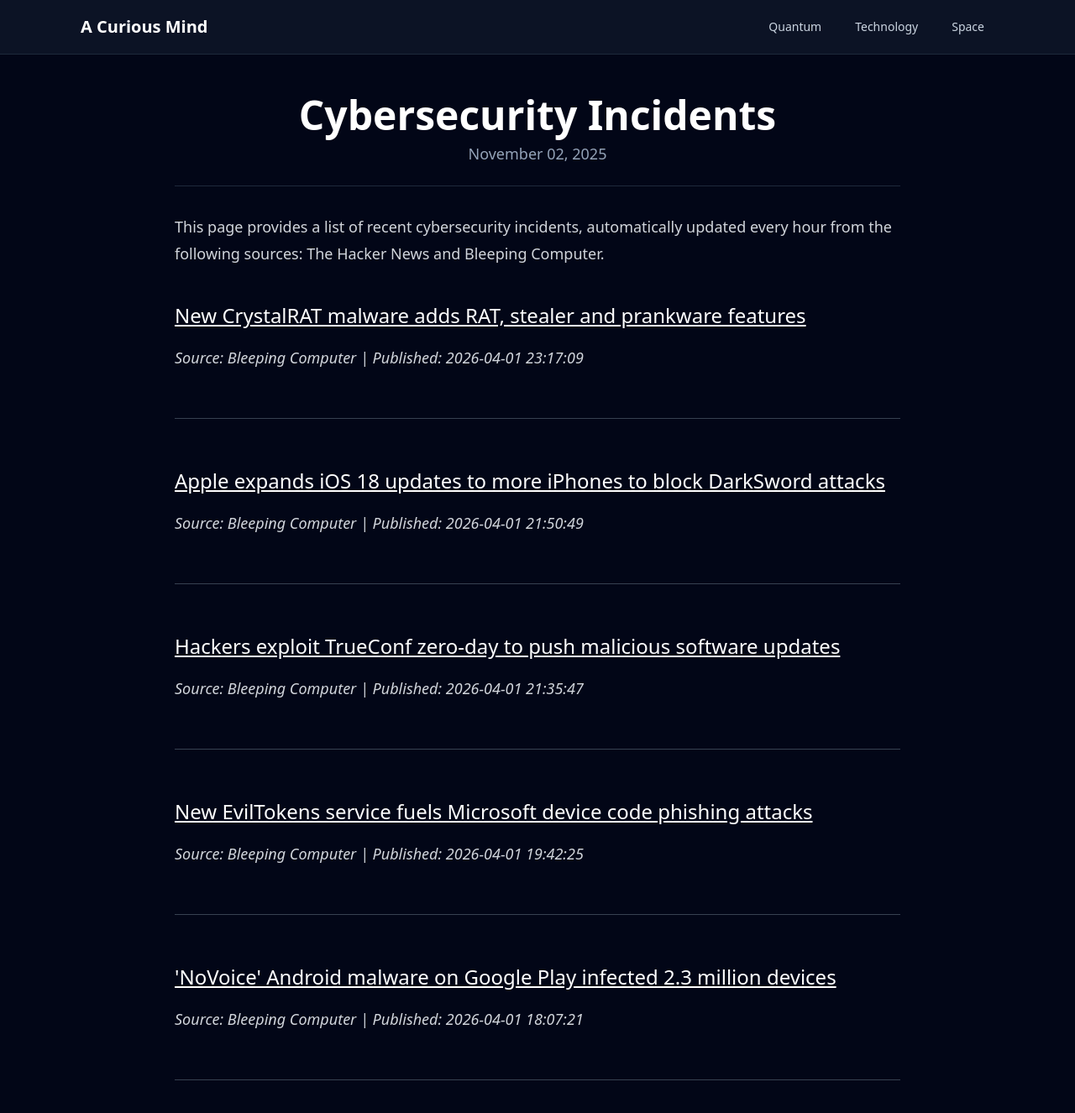
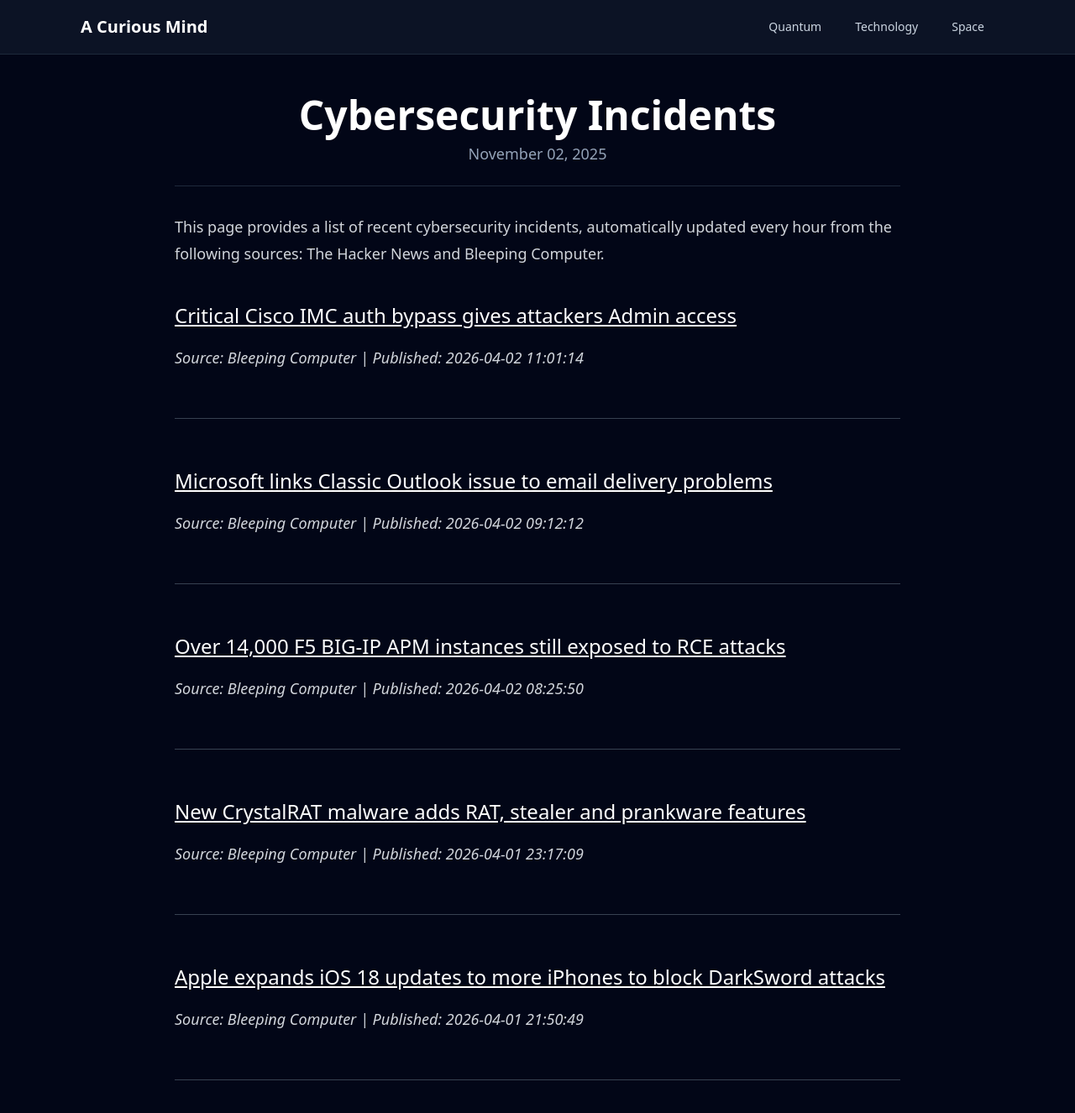
Before and after one commit to onehl7/onehl7.github.io, a Jekyll site: the page built from _posts/2025-11-02-cybersecurity-incidents.md, in a window 1280 px wide and 1400 px high. Shown: the top 1326 px of the window at 84% size. Built offline with Jekyll 4.4.1, drawn with Linux system fonts in a browser that asks for light colours; nearby versions of some CDN libraries.

Commit message:
Update news data

```diff
--- a/_data/news.json
+++ b/_data/news.json
@@ -1,4 +1,22 @@
 [
+  {
+    "source": "Bleeping Computer",
+    "title": "Critical Cisco IMC auth bypass gives attackers Admin access",
+    "link": "https://www.bleepingcomputer.com/news/security/critical-cisco-imc-auth-bypass-gives-attackers-admin-access/",
+    "published": "2026-04-02 11:01:14"
+  },
+  {
+    "source": "Bleeping Computer",
+    "title": "Microsoft links Classic Outlook issue to email delivery problems",
+    "link": "https://www.bleepingcomputer.com/news/microsoft/microsoft-links-classic-outlook-bug-to-email-delivery-issues/",
+    "published": "2026-04-02 09:12:12"
+  },
+  {
+    "source": "Bleeping Computer",
+    "title": "Over 14,000 F5 BIG-IP APM instances still exposed to RCE attacks",
+    "link": "https://www.bleepingcomputer.com/news/security/over-14-000-f5-big-ip-apm-instances-still-exposed-to-rce-attacks/",
+    "published": "2026-04-02 08:25:50"
+  },
   {
     "source": "Bleeping Computer",
     "title": "New CrystalRAT malware adds RAT, stealer and prankware features",
@@ -10,23 +28,5 @@
     "title": "Apple expands iOS 18 updates to more iPhones to block DarkSword attacks",
     "link": "https://www.bleepingcomputer.com/news/security/apple-expands-ios-18-updates-to-more-iphones-to-block-darksword-attacks/",
     "published": "2026-04-01 21:50:49"
-  },
-  {
-    "source": "Bleeping Computer",
-    "title": "Hackers exploit TrueConf zero-day to push malicious software updates",
-    "link": "https://www.bleepingcomputer.com/news/security/hackers-exploit-trueconf-zero-day-to-push-malicious-software-updates/",
-    "published": "2026-04-01 21:35:47"
-  },
-  {
-    "source": "Bleeping Computer",
-    "title": "New EvilTokens service fuels Microsoft device code phishing attacks",
-    "link": "https://www.bleepingcomputer.com/news/security/new-eviltokens-service-fuels-microsoft-device-code-phishing-attacks/",
-    "published": "2026-04-01 19:42:25"
-  },
-  {
-    "source": "Bleeping Computer",
-    "title": "'NoVoice' Android malware on Google Play infected 2.3 million devices",
-    "link": "https://www.bleepingcomputer.com/news/security/novoice-android-malware-on-google-play-infected-23-million-devices/",
-    "published": "2026-04-01 18:07:21"
   }
 ]
```
